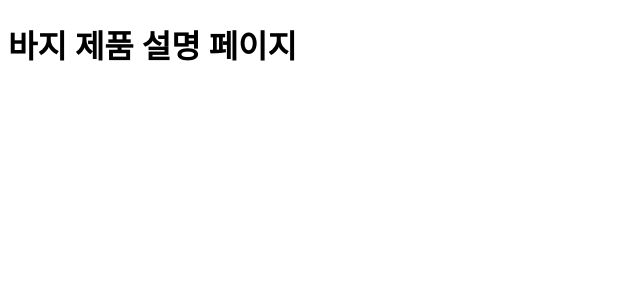
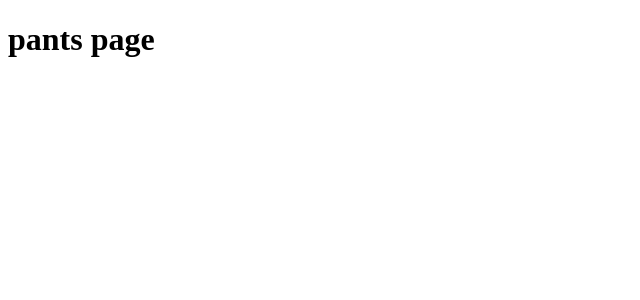
Before and after one commit to myjhye/note, a Next.js app: page /products/pants in a window 1280 px wide. Shown: the top 300 px of the page, without its empty margins (0-640 px from the left). Built offline with nearby package versions, Linux system fonts and the light colour scheme.

Commit message:
app 경로에 디렉토리, tsx 파일 생성

```diff
--- a/src/pages/products/index.tsx
+++ b/src/app/products/page.tsx
@@ -1,6 +1,6 @@
 export default function ProductsPage() {
 
     return (
-        <h1>제품 소개 페이지</h1>
+        <h1>제품 소개 페이지 index page</h1>
     )
 }
--- /dev/null
+++ b/src/app/products/pants/page.tsx
@@ -0,0 +1,6 @@
+export default function PantsPage() {
+
+    return (
+        <h1>pants page</h1>
+    )
+}
--- a/src/pages/products/pants.tsx
+++ /dev/null
@@ -1,6 +0,0 @@
-export default function Pants() {
-
-    return (
-        <h1>바지 제품 설명 페이지</h1>
-    )
-}
```
